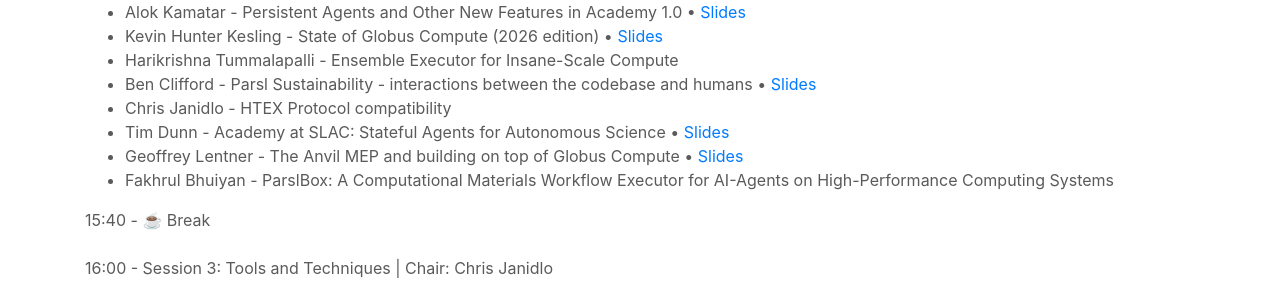
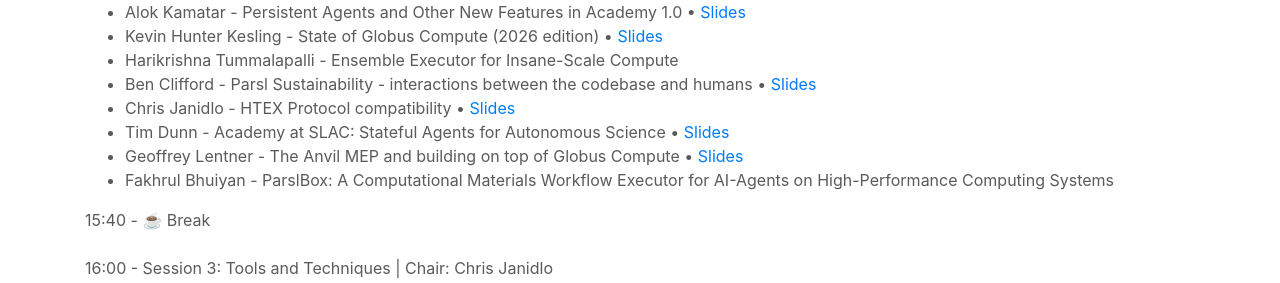
Before and after one commit to Parsl/parsl.github.io, a Jekyll site: the page built from parslfest/apex2026.html, in a window 1280 px wide and 900 px high, scrolled down 850 px. Shown: the part 162-445 px from the top of the window. Built offline with Jekyll 4.4.1, drawn with Linux system fonts in a browser that asks for light colours.

Commit message:
Add Chris's slides to Apex 2026

```diff
--- a/parslfest/apex2026.html
+++ b/parslfest/apex2026.html
@@ -79,7 +79,7 @@
 <li>Kevin Hunter Kesling - State of Globus Compute (2026 edition) • <a target="_blank" href="2026/khunterkesling-state-of-compute-2026.pdf">Slides</a></li>
 <li>Harikrishna Tummalapalli - Ensemble Executor for Insane-Scale Compute   </li>
 <li>Ben Clifford - Parsl Sustainability - interactions between the codebase and humans • <a href="2026/clifford-sustainability-humans-codebase.pdf" target="_blank">Slides</a></li>
-<li>Chris Janidlo - HTEX Protocol compatibility</li>
+<li>Chris Janidlo - HTEX Protocol compatibility • <a href="2026/janidlo-htex-proto.pdf" target="_blank">Slides</a></li>
 <li>Tim Dunn - Academy at SLAC: Stateful Agents for Autonomous Science • <a href="2026/dunn-academy-at-slac.pdf" target="_blank">Slides</a></li>
 <li>Geoffrey Lentner - The Anvil MEP and building on top of Globus Compute • <a href="2026/geoffrey_anvil_mep_2026_apex.pdf" target="_blank">Slides</a> </li>
 <li>Fakhrul Bhuiyan - ParslBox: A Computational Materials Workflow Executor for AI-Agents on High-Performance Computing Systems</li>
```
Also changed, not shown: 1 other file.
